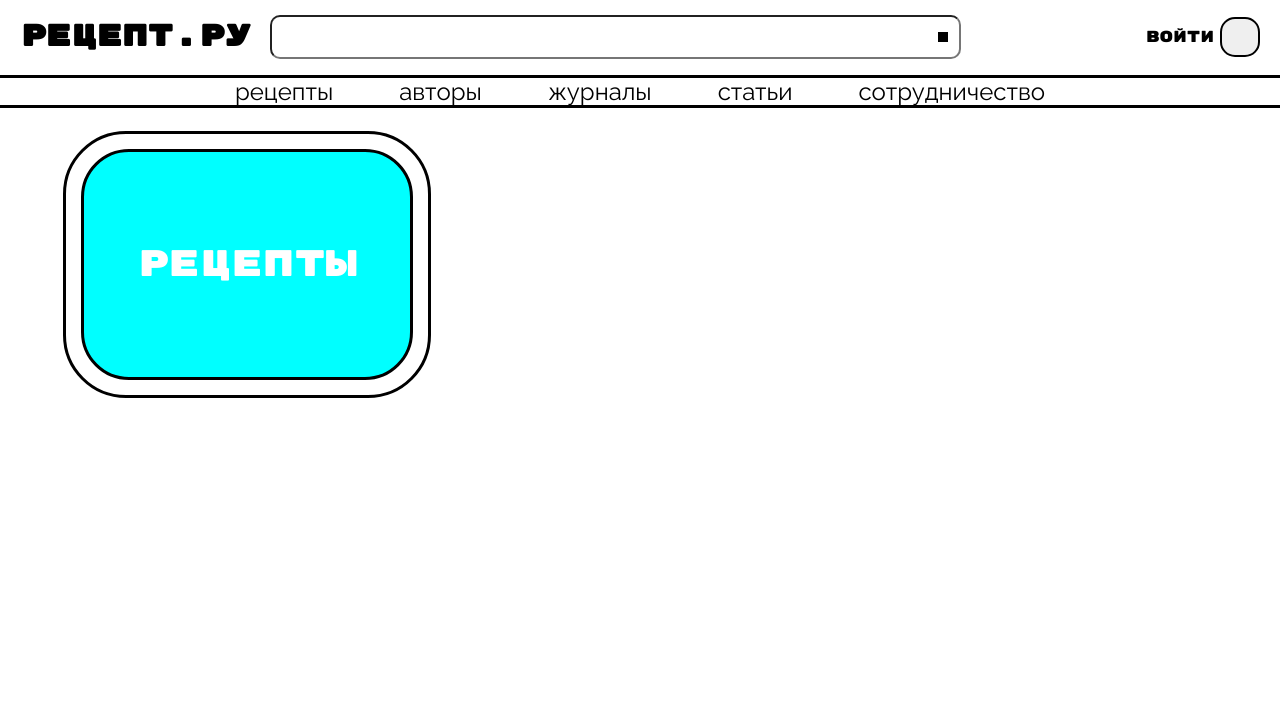
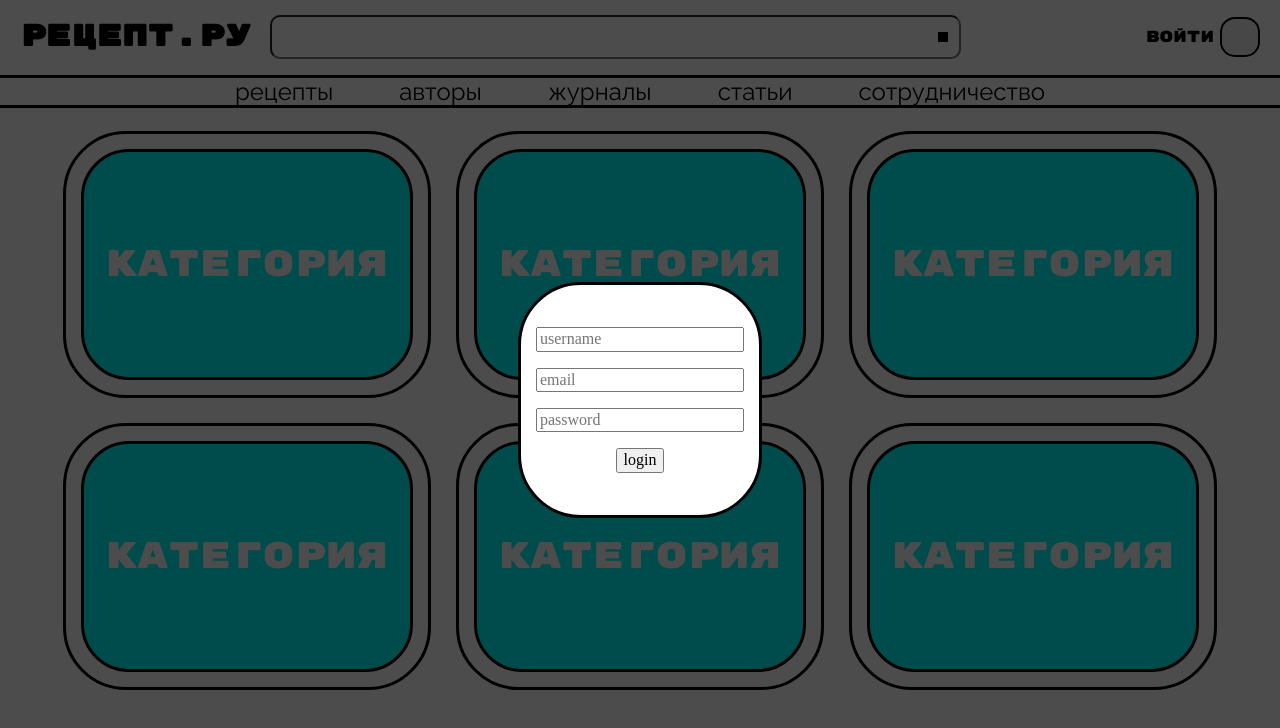
Before and after one commit to kirillkeril/templateforartem, a Vue app: page / in a window 1280 px wide. Shown: the top 728 px of the page. Built offline with nearby package versions, Linux system fonts and the light colour scheme.

Commit message:
some changes

```diff
--- a/package.json
+++ b/package.json
@@ -11,6 +11,7 @@
   "dependencies": {
     "@vuelidate/core": "^2.0.3",
     "@vuelidate/validators": "^2.0.3",
+    "axios": "^1.4.0",
     "pinia": "^2.1.4",
     "vue": "^3.3.4",
     "vue-router": "^4.2.2"
--- a/src/components/CategiroesGrid.vue
+++ b/src/components/CategiroesGrid.vue
@@ -1,7 +1,12 @@
 <template>
   <div class="categories-grid-container">
     <div class="categories-grid">
-     <category-item>Рецепты</category-item>
+     <category-item>Категория</category-item>
+     <category-item>Категория</category-item>
+     <category-item>Категория</category-item>
+     <category-item>Категория</category-item>
+     <category-item>Категория</category-item>
+     <category-item>Категория</category-item>
     </div>
   </div>
 </template>
--- a/src/components/Header.vue
+++ b/src/components/Header.vue
@@ -1,3 +1,11 @@
+<script lang="ts" setup>
+import {Ref, ref} from "vue";
+import UiModal from "@/components/uikit/UiModal.vue";
+import RegisterForm from "@/components/RegisterForm.vue";
+
+const isModalOpened: Ref<boolean> = ref(true);
+</script>
+
 <template>
   <header class="header">
     <div class="logo">
@@ -10,21 +18,14 @@
       </div>
     </div>
     <div class="account">
-      <button class="loginButton">Войти</button>
+      <button class="loginButton" @click="isModalOpened = true">Войти</button>
+      <UiModal :isModalOpened="isModalOpened" @setActive="isModalOpened = false">
+        <RegisterForm/>
+      </UiModal>
       <button class="profile"></button>
     </div>
   </header>
 </template>
-
-<script>
-export default {
-  setup() {
-
-
-    return {}
-  }
-}
-</script>
 
 <style scoped>
 .header{
--- /dev/null
+++ b/src/components/RegisterForm.vue
@@ -0,0 +1,37 @@
+<script setup lang="ts">
+interface UserData {
+  email: string,
+  password: string,
+  username: string
+}
+
+import AuthController from "@/controllers/authController.ts";
+import {reactive} from "vue";
+const init: UserData = {email: '', password: '', username: ''};
+const userData:UserData = reactive(init);
+
+function onSubmit() {
+  AuthController.register({...userData});
+}
+</script>
+
+<template>
+  <form class="register-form" @submit.prevent="onSubmit()">
+    <input type="text" placeholder="username" v-model="userData.username"/>
+    <input type="email" placeholder="email" v-model="userData.email"/>
+    <input type="password" placeholder="password" v-model="userData.password"/>
+    <button>login</button>
+  </form>
+</template>
+
+<style lang="scss" scoped>
+.register-form {
+  display: flex;
+  flex-direction: column;
+  justify-content: center;
+  align-items: center;
+  & > *:not(:last-child) {
+    margin-bottom: 1rem;
+  }
+}
+</style>
--- /dev/null
+++ b/src/components/uikit/UiModal.vue
@@ -0,0 +1,64 @@
+<script setup lang="ts">
+interface Props {
+  isModalOpened: boolean;
+}
+
+const {isModalOpened} = defineProps<Props>();
+const emit = defineEmits<{
+  setActive: [active: boolean];
+}>();
+</script>
+
+<template>
+  <Teleport to="body">
+    <div class="modal-container" :class="{isModalOpened: isModalOpened}">
+      <div class="modal-content">
+        <slot/>
+      </div>
+      <div class="modal-backdrop" @click.stop="emit('setActive', false)"></div>
+    </div>
+  </Teleport>
+</template>
+
+<style lang="scss" scoped>
+.modal-container {
+  width: 100vw;
+  height: 100vh;
+  z-index: 100;
+  display: none;
+  &.isModalOpened {
+    display: block;
+    position: absolute;
+    top: 0;
+    bottom: 0;
+    left: 0;
+    right: 0;
+  }
+}
+.modal-content {
+  z-index: 10001;
+  min-width: 200px;
+  min-height: 200px;
+  position: absolute;
+  top: 50%;
+  left: 50%;
+  transform: translate(-50%, -50%);
+  display: flex;
+  justify-content: center;
+  align-items: center;
+  padding: 15px;
+  border: 3px solid black;
+  border-radius: 63px;
+  background: white;
+}
+.modal-backdrop {
+  width: 100vw;
+  height: 100vh;
+  background: rgba(0,0,0, 0.7);
+  position: absolute;
+  top: 0;
+  bottom: 0;
+  left: 0;
+  right: 0;
+}
+</style>
--- /dev/null
+++ b/src/controllers/authController.ts
@@ -0,0 +1,17 @@
+import AuthService from "@/services/http/authService.ts";
+import {RegisterDto} from '@/dtos/authDtos/Auth.ts';
+class AuthController {
+    async register(userDto: RegisterDto) {
+        try {
+            const data = await AuthService.register(userDto);
+            console.log(data);
+        } catch (e) {
+            console.log(e);
+        }
+    }
+    async login() {}
+    async logout() {}
+    async refresh() {}
+}
+
+export default new AuthController();
--- /dev/null
+++ b/src/dtos/authDtos/Auth.ts
@@ -0,0 +1,5 @@
+export interface RegisterDto {
+    email: string;
+    password: string;
+    username: string;
+}
--- /dev/null
+++ b/src/services/getAuthToken.ts
@@ -0,0 +1,3 @@
+export const getAuthToken = () => {
+  return '';
+}
--- /dev/null
+++ b/src/services/http/authService.ts
@@ -0,0 +1,22 @@
+import {httpClient} from "@/services/http/httpClient.ts";
+import {RegisterDto} from "@/dtos/authDtos/Auth.ts";
+
+class AuthService {
+    async register(userDto: RegisterDto) {
+        const {data, status} = await httpClient.post('/api/registration', {...userDto});
+        if (status === 201) {
+            console.log(data);
+        }
+    }
+    async login() {
+
+    }
+    async logout() {
+
+    }
+    async refreshToken() {
+
+    }
+}
+
+export default new AuthService();
--- /dev/null
+++ b/src/services/http/httpClient.ts
@@ -0,0 +1,19 @@
+import axios from "axios";
+import {getAuthToken} from "@/services/getAuthToken.ts";
+
+export const httpClient = axios.create({
+    baseURL: 'http://localhost:8000',
+    withCredentials: true,
+});
+
+httpClient.interceptors.response.use((response) => {
+    return response;
+}, (config) => {
+    const prevReq = config.response;
+    if(prevReq.status === 401 && !prevReq._isRetry) {
+        prevReq._isRetry = true;
+        const token = getAuthToken();
+        prevReq.headers.Authorization = `Bearer ${token}`;
+        return prevReq;
+    }
+});
```
Also changed, not shown: src/components/Profile.vue (added, +41 -0 lines), 1 other file (tests, documents, lock files or other folders).
